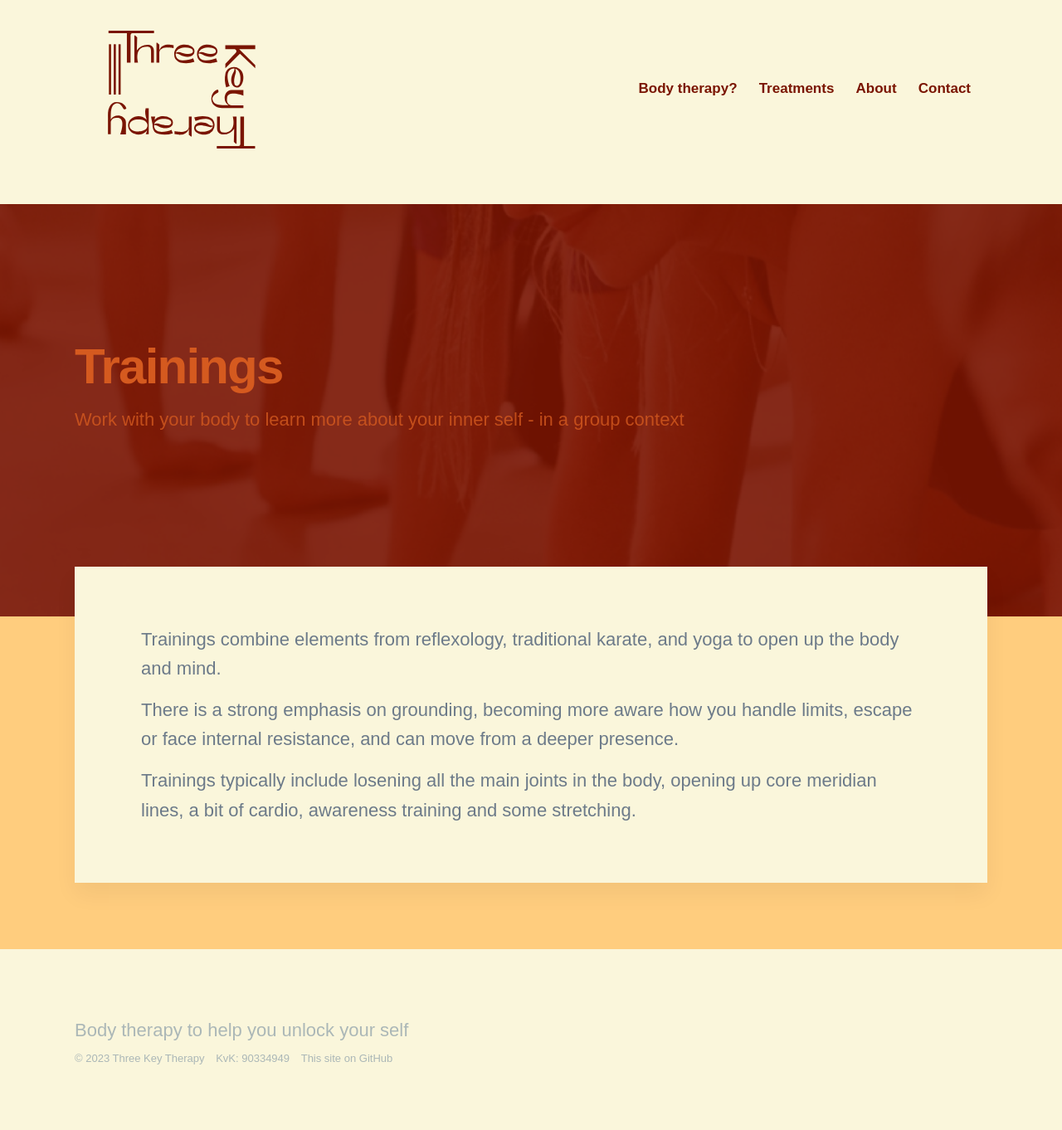
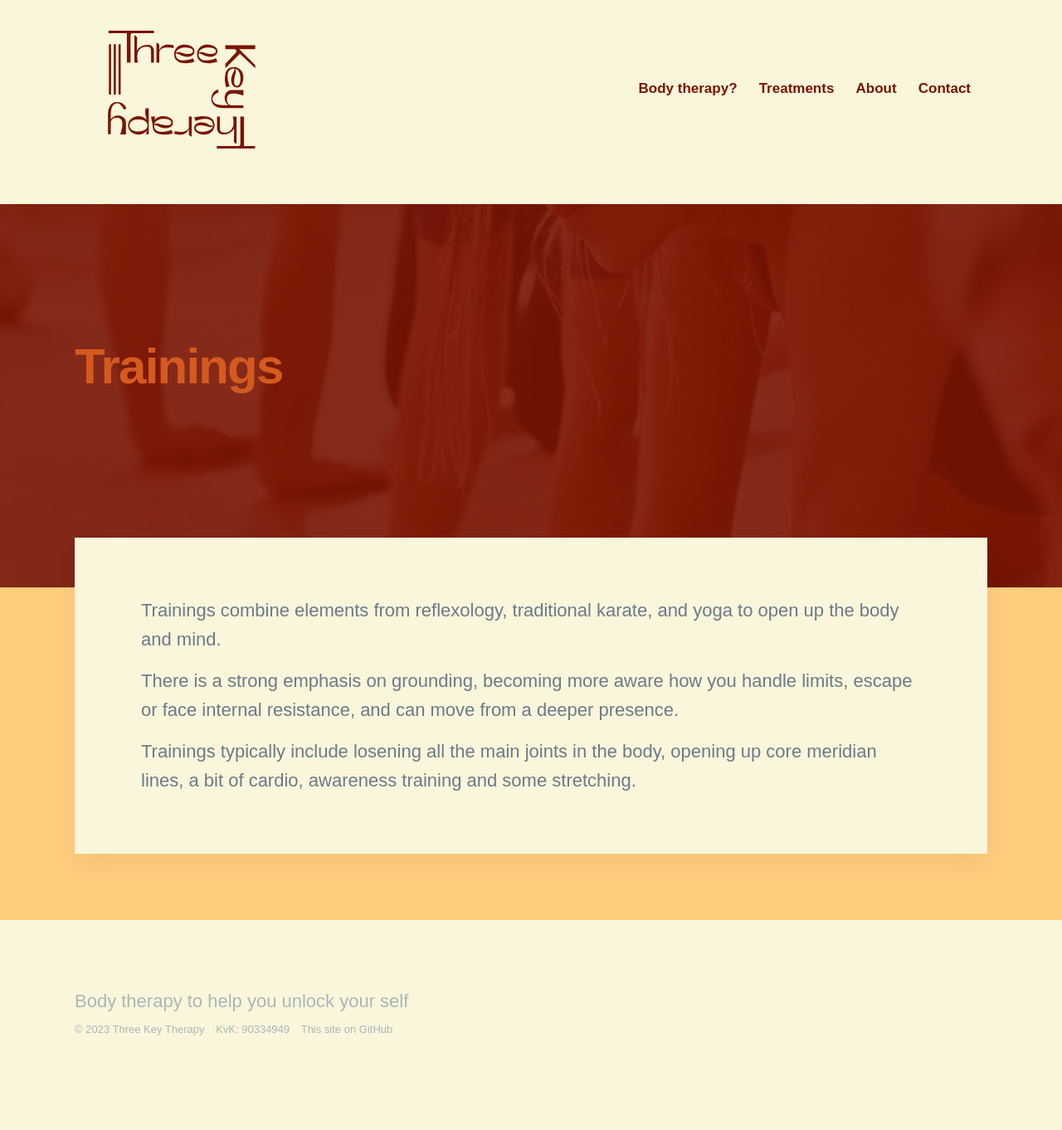
Before and after one commit to threekeytherapy/threekeytherapy.com, a Jekyll site: the page built from _projects/trainings.md, in a window 1280 px wide. Shown: the whole page at 83% size. Built offline with Jekyll 4.4.1, drawn with Linux system fonts in a browser that asks for light colours; nearby versions of some CDN libraries; some web fonts are replaced; after the commit the page ends 1327 px from its top, so only the background shows below that.

Commit message:
renames trainings

```diff
--- a/_projects/training.md
+++ b/_projects/trainings.md
@@ -1,7 +1,7 @@
 ---
 title: Trainings
-subtitle: Work with your body to learn more about your inner self - in a group context
-description:
+subtitle:
+description: Work with your body to learn more about your inner self - in a group context.
 featured_image: images/mv-training2.jpg
 ---
 
```
